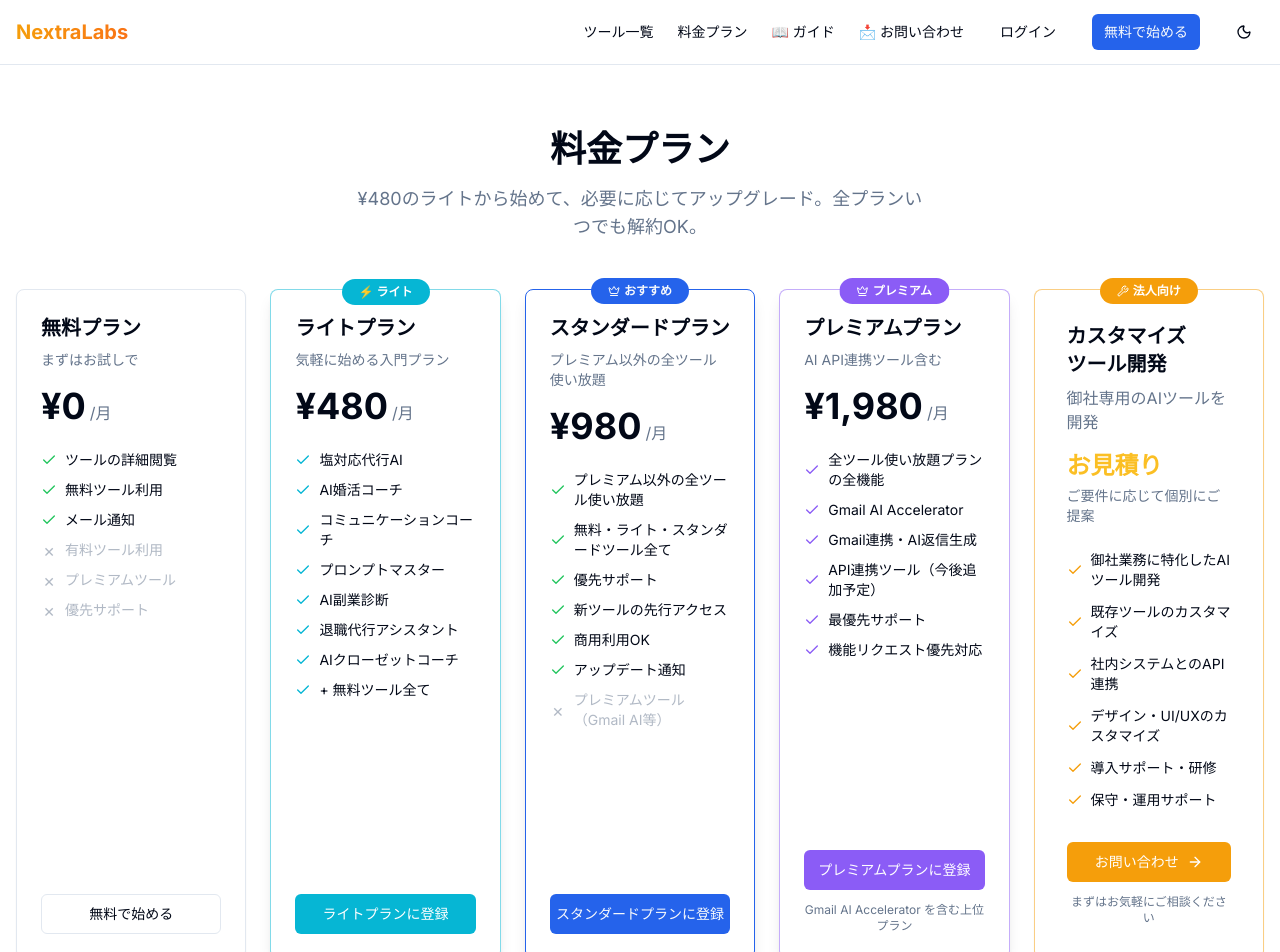
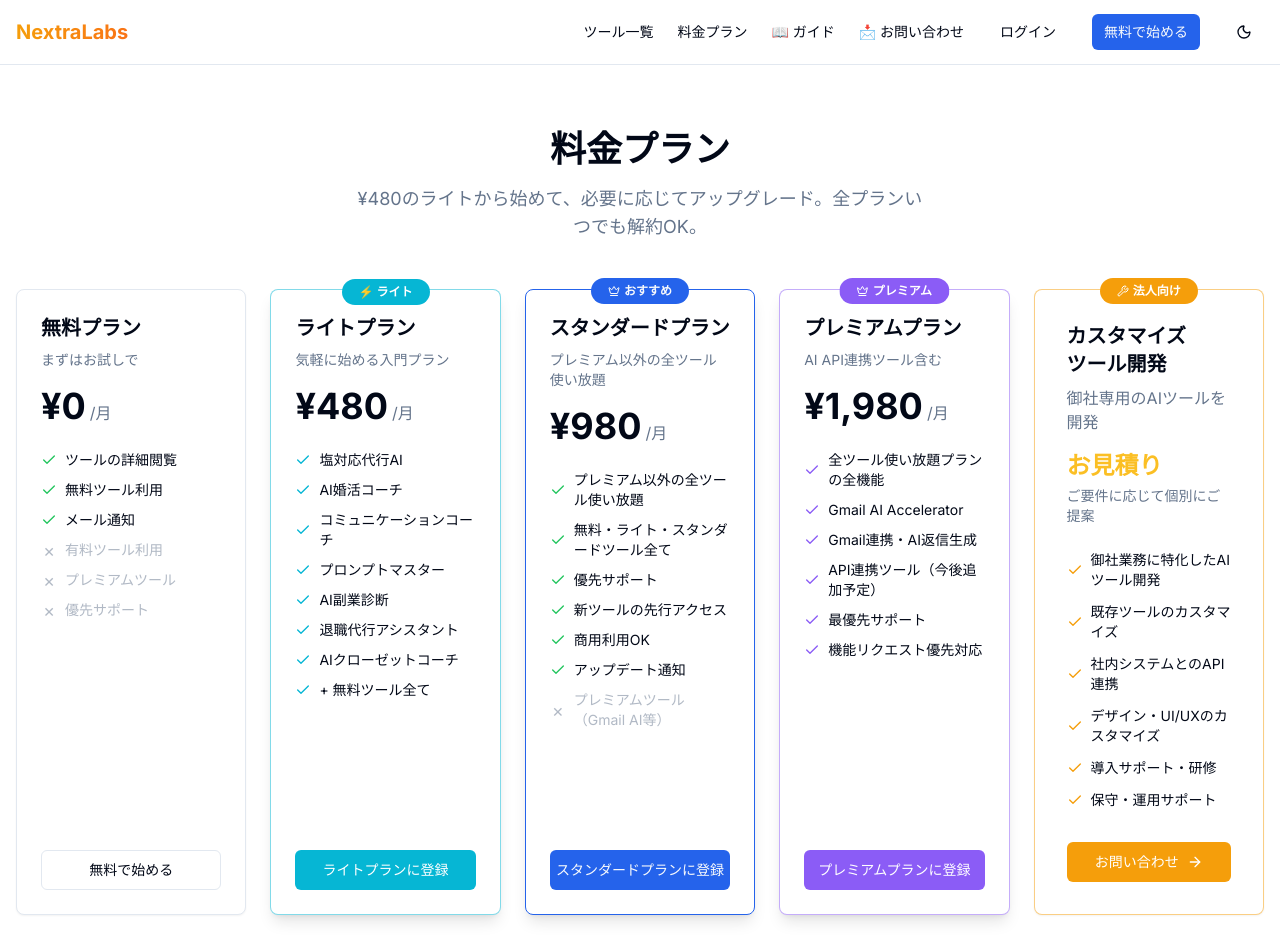
Before and after one commit to fyoneyone9-cyber/nextralabs-membership, a Next.js app: page /pricing in a window 1280 px wide. Shown: the top 952 px of the page. Built offline with nearby package versions, Linux system fonts and the light colour scheme; no server answers.

Commit message:
fix: remove sub-text below buttons to align card bottoms

```diff
--- a/src/app/pricing/page.tsx
+++ b/src/app/pricing/page.tsx
@@ -276,9 +276,7 @@ export default function PricingPage() {
                 プレミアムプランに登録
               </Button>
             )}
-            <p className="text-xs text-muted-foreground text-center mt-3">
-              Gmail AI Accelerator を含む上位プラン
-            </p>
+
           </CardContent>
         </Card>
 
@@ -318,9 +316,7 @@ export default function PricingPage() {
                 <ArrowRight className="h-4 w-4" />
               </Button>
             </Link>
-            <p className="text-xs text-muted-foreground text-center mt-3">
-              まずはお気軽にご相談ください
-            </p>
+
           </CardContent>
         </Card>
       </div>
```
